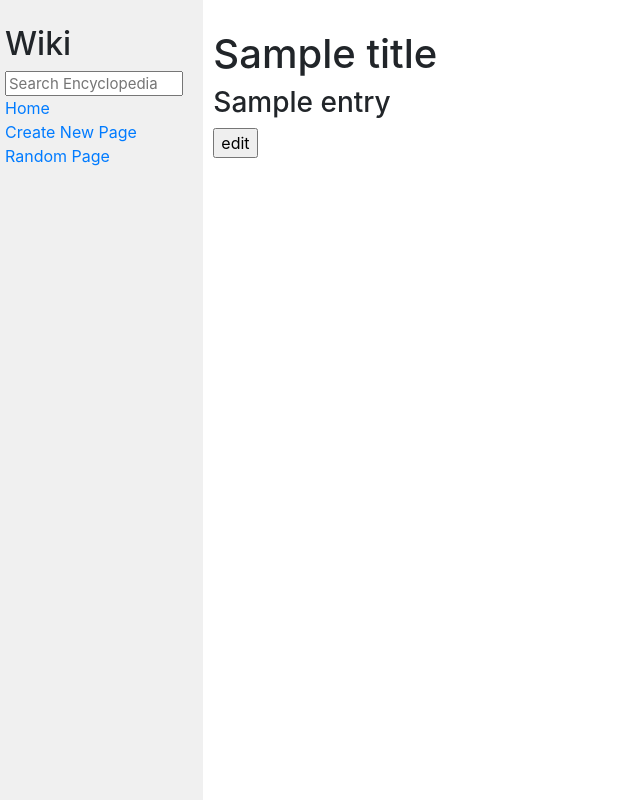
After one commit to AlekseyVY/cs50web, a Django app: template wiki/encyclopedia/templates/encyclopedia/randomPage.html in a window 1280 px wide. The commit adds this page. Shown: the whole page, without its empty margins (0-640 px from the left). Run offline with Django 3.2, Linux system fonts and the light colour scheme; the template is opened without the code that fills it: most values are stand-ins (such as "Sample title", 1, 10 or a date in 2020); some libraries are stand-ins or nearby versions.

Commit message:
completed random page

```diff
--- a/wiki/encyclopedia/templates/encyclopedia/layout.html
+++ b/wiki/encyclopedia/templates/encyclopedia/layout.html
@@ -22,7 +22,7 @@
                     <a href="{% url 'newPage' %}">Create New Page</a>
                 </div>
                 <div>
-                    Random Page
+                    <a href="{% url 'randomPage' %}">Random Page</a>
                 </div>
                 {% block nav %}
                 {% endblock %}
--- /dev/null
+++ b/wiki/encyclopedia/templates/encyclopedia/randomPage.html
@@ -0,0 +1,15 @@
+{% extends "encyclopedia/layout.html" %}
+
+{% block title %}
+    Encyclopedia
+{% endblock %}
+
+{% block body %}
+    <h1>{{ title }}</h1>
+    <h3>{{ entry }}</h3>
+    <form method="GET" action="edit">
+        {% csrf_token %}
+        <input type="hidden" value={{title}} name="title">
+        <input type="submit" value="edit">
+    </form>
+{% endblock %}
--- a/wiki/encyclopedia/urls.py
+++ b/wiki/encyclopedia/urls.py
@@ -7,5 +7,6 @@ urlpatterns = [
     path("search", views.get_search, name="search"),
     path("newPage", views.new_page, name="newPage"),
     path("edit", views.edit_page, name="edit"),
+    path('randomPage', views.random_page, name="randomPage"),
     path("<str:title>", views.page, name="page")
 ]
```
Also changed, not shown: wiki/encyclopedia/views.py (+11 -0 lines).
